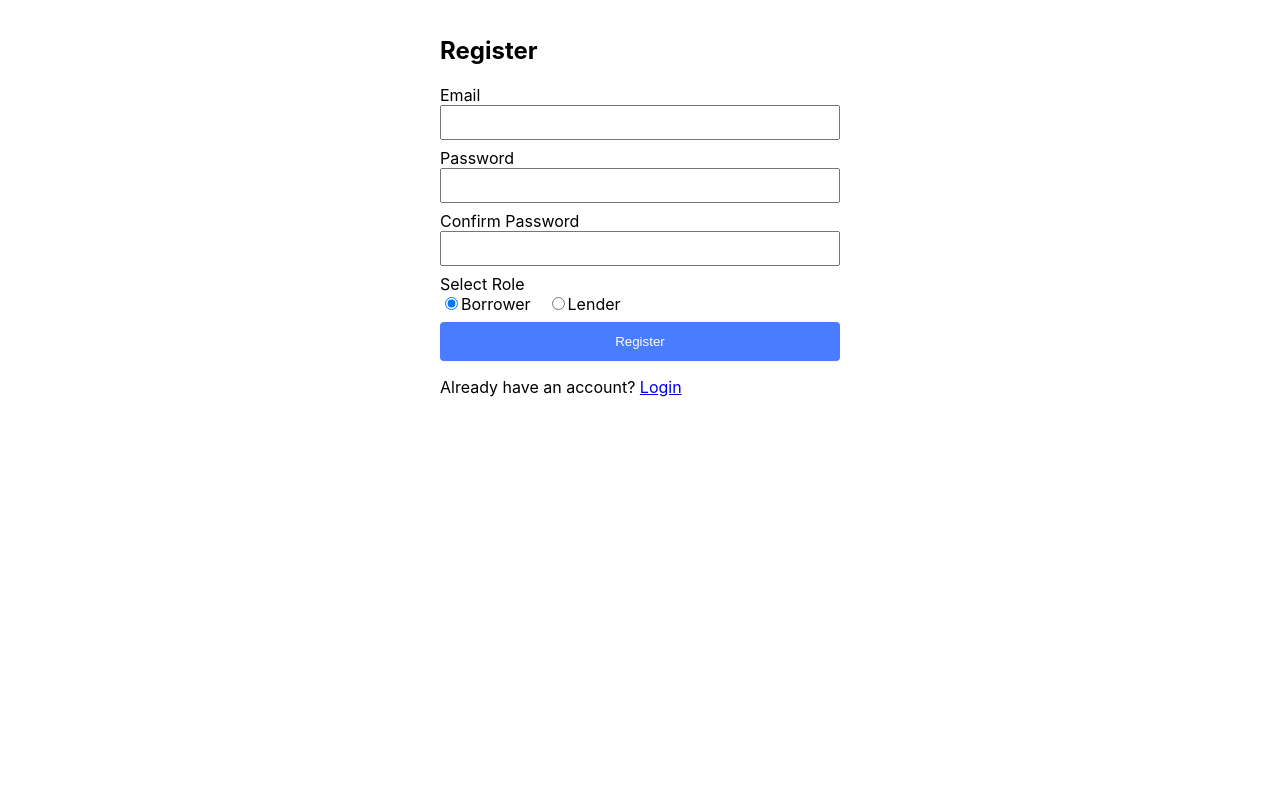
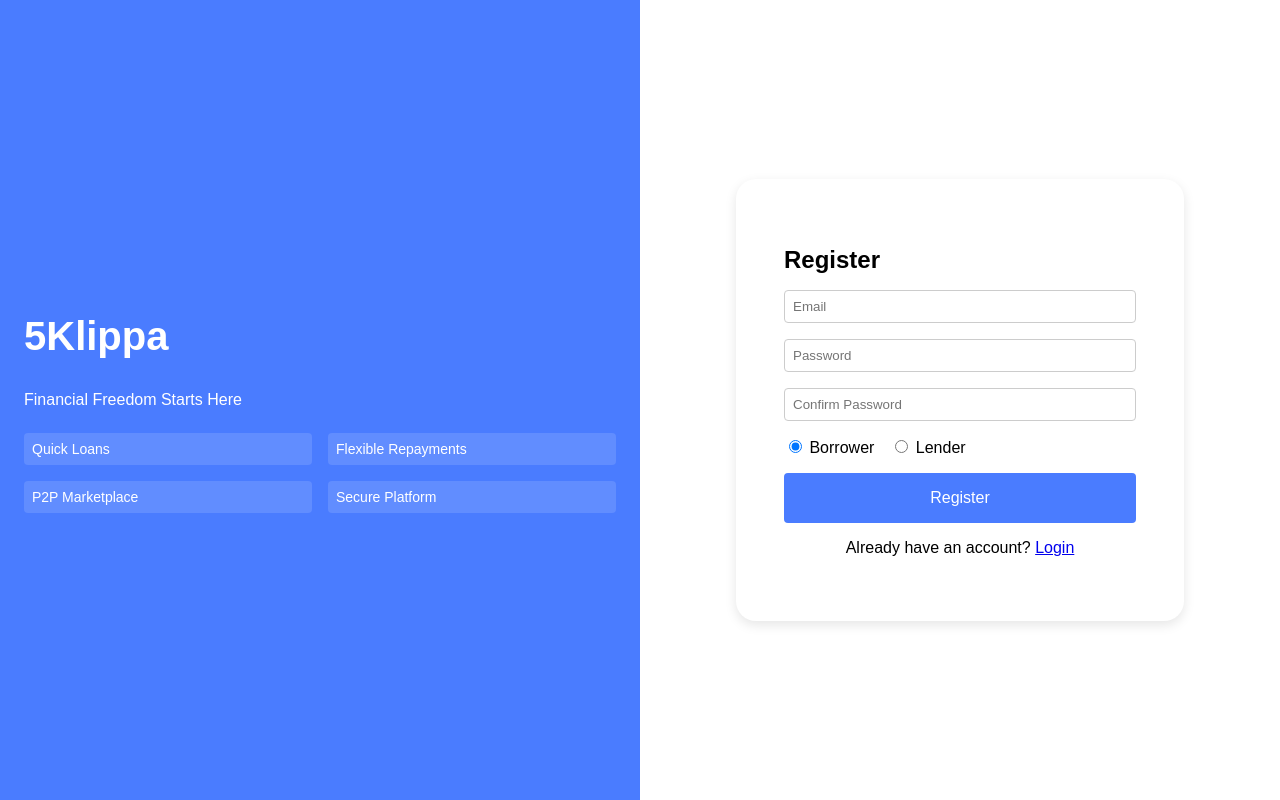
Before and after one commit to SiDMofokeng/5klippa, a React (Create React App) app in the folder 5klippa-web/: page /register in a window 1280 px wide. Built offline with nearby package versions, Linux system fonts and the light colour scheme.

Commit message:
feat: wrap web auth pages in AuthLayout and apply theme

```diff
--- a/5klippa-web/src/pages/LoginPage.js
+++ b/5klippa-web/src/pages/LoginPage.js
@@ -1,9 +1,11 @@
 // 5klippa-web/src/pages/LoginPage.js
 
-import React, { useState } from 'react';
-import { useNavigate, Link } from 'react-router-dom';
-import { signInWithEmailAndPassword } from 'firebase/auth';
-import { auth } from '../firebaseConfig';
+import React, { useState }                 from 'react';
+import { useNavigate, Link }               from 'react-router-dom';
+import { signInWithEmailAndPassword }       from 'firebase/auth';
+import { auth }                            from '../firebaseConfig';
+import AuthLayout                          from '../components/AuthLayout';
+import theme                               from '../theme';
 
 export default function LoginPage() {
   const [email, setEmail]       = useState('');
@@ -14,8 +16,7 @@
 
   const handleLogin = async (e) => {
     e.preventDefault();
-    setError('');
-    setLoading(true);
+    setError(''); setLoading(true);
     try {
       await signInWithEmailAndPassword(auth, email.trim(), password);
       navigate('/dashboard', { replace: true });
@@ -26,49 +27,68 @@
     }
   };
 
+  const styles = {
+    form: {
+      maxWidth: '400px',
+      margin: 'auto',
+      padding: `${theme.spacing.large}px`,
+    },
+    input: {
+      width: '100%',
+      padding: `${theme.spacing.small}px`,
+      marginBottom: `${theme.spacing.medium}px`,
+      border: `1px solid ${theme.colors.border}`,
+      borderRadius: `${theme.radii.small}px`,
+      boxSizing: 'border-box',
+    },
+    button: {
+      width: '100%',
+      padding: `${theme.spacing.medium}px`,
+      background: theme.colors.primary,
+      color: theme.colors.cardBackground,
+      border: 'none',
+      borderRadius: `${theme.radii.small}px`,
+      fontSize: theme.fontSizes.body,
+      cursor: 'pointer',
+    },
+    error: {
+      color: theme.colors.error,
+      marginBottom: `${theme.spacing.small}px`,
+    },
+    footer: {
+      marginTop: `${theme.spacing.medium}px`,
+      textAlign: 'center',
+    },
+  };
+
   return (
-    <div style={{ maxWidth: 400, margin: 'auto', padding: '1rem' }}>
-      <h2>Login</h2>
-      <form onSubmit={handleLogin}>
-        <div style={{ marginBottom: '0.5rem' }}>
-          <label>Email</label>
+    <AuthLayout>
+      <form onSubmit={handleLogin} style={styles.form}>
+        <h2 style={{ marginBottom: `${theme.spacing.medium}px` }}>Login</h2>
         <input
           type="email"
+          placeholder="Email"
           value={email}
           onChange={e => setEmail(e.target.value)}
           required
-            style={{ width: '100%', padding: '8px', boxSizing: 'border-box' }}
+          style={styles.input}
         />
-        </div>
-        <div style={{ marginBottom: '0.5rem' }}>
-          <label>Password</label>
         <input
           type="password"
+          placeholder="Password"
           value={password}
           onChange={e => setPassword(e.target.value)}
           required
-            style={{ width: '100%', padding: '8px', boxSizing: 'border-box' }}
+          style={styles.input}
         />
-        </div>
-        {error && <p style={{ color: 'red' }}>{error}</p>}
-        <button
-          type="submit"
-          disabled={loading}
-          style={{
-            width: '100%',
-            padding: '12px',
-            background: '#4A7CFF',
-            color: '#fff',
-            border: 'none',
-            borderRadius: '4px',
-          }}
-        >
+        {error && <p style={styles.error}>{error}</p>}
+        <button type="submit" disabled={loading} style={styles.button}>
           {loading ? 'Logging in…' : 'Login'}
         </button>
-      </form>
-      <p style={{ marginTop: '1rem' }}>
+        <p style={styles.footer}>
           New user? <Link to="/register">Register here</Link>
         </p>
-    </div>
+      </form>
+    </AuthLayout>
   );
 }
--- a/5klippa-web/src/pages/RegisterPage.js
+++ b/5klippa-web/src/pages/RegisterPage.js
@@ -1,18 +1,20 @@
 // 5klippa-web/src/pages/RegisterPage.js
 
-import React, { useState } from 'react';
-import { useNavigate, Link } from 'react-router-dom';
-import { createUserWithEmailAndPassword } from 'firebase/auth';
-import { auth, db } from '../firebaseConfig';
-import { doc, setDoc } from 'firebase/firestore';
+import React, { useState }                   from 'react';
+import { useNavigate, Link }                 from 'react-router-dom';
+import { createUserWithEmailAndPassword }     from 'firebase/auth';
+import { auth, db }                          from '../firebaseConfig';
+import { doc, setDoc }                       from 'firebase/firestore';
+import AuthLayout                            from '../components/AuthLayout';
+import theme                                 from '../theme';
 
 export default function RegisterPage() {
-  const [email, setEmail]             = useState('');
-  const [password, setPassword]       = useState('');
+  const [email, setEmail]           = useState('');
+  const [password, setPassword]     = useState('');
   const [confirmPassword, setConfirmPassword] = useState('');
-  const [role, setRole]               = useState('borrower');
-  const [loading, setLoading]         = useState(false);
-  const [error, setError]             = useState('');
+  const [role, setRole]             = useState('borrower');
+  const [loading, setLoading]       = useState(false);
+  const [error, setError]           = useState('');
   const navigate = useNavigate();
 
   const handleRegister = async (e) => {
@@ -41,80 +43,97 @@
     }
   };
 
+  const styles = {
+    form: {
+      maxWidth: '400px',
+      margin: 'auto',
+      padding: `${theme.spacing.large}px`,
+    },
+    input: {
+      width: '100%',
+      padding: `${theme.spacing.small}px`,
+      marginBottom: `${theme.spacing.medium}px`,
+      border: `1px solid ${theme.colors.border}`,
+      borderRadius: `${theme.radii.small}px`,
+      boxSizing: 'border-box',
+    },
+    radioGroup: {
+      marginBottom: `${theme.spacing.medium}px`,
+    },
+    button: {
+      width: '100%',
+      padding: `${theme.spacing.medium}px`,
+      background: theme.colors.primary,
+      color: theme.colors.cardBackground,
+      border: 'none',
+      borderRadius: `${theme.radii.small}px`,
+      fontSize: theme.fontSizes.body,
+      cursor: 'pointer',
+    },
+    error: {
+      color: theme.colors.error,
+      marginBottom: `${theme.spacing.small}px`,
+    },
+    footer: {
+      marginTop: `${theme.spacing.medium}px`,
+      textAlign: 'center',
+    },
+  };
+
   return (
-    <div style={{ maxWidth: 400, margin: 'auto', padding: '1rem' }}>
-      <h2>Register</h2>
-      <form onSubmit={handleRegister}>
-        <div style={{ marginBottom: '0.5rem' }}>
-          <label>Email</label>
+    <AuthLayout>
+      <form onSubmit={handleRegister} style={styles.form}>
+        <h2 style={{ marginBottom: `${theme.spacing.medium}px` }}>Register</h2>
         <input
           type="email"
+          placeholder="Email"
           value={email}
           onChange={e => setEmail(e.target.value)}
           required
-            style={{ width: '100%', padding: '8px', boxSizing: 'border-box' }}
+          style={styles.input}
         />
-        </div>
-        <div style={{ marginBottom: '0.5rem' }}>
-          <label>Password</label>
         <input
           type="password"
+          placeholder="Password"
           value={password}
           onChange={e => setPassword(e.target.value)}
           required
-            style={{ width: '100%', padding: '8px', boxSizing: 'border-box' }}
+          style={styles.input}
         />
-        </div>
-        <div style={{ marginBottom: '0.5rem' }}>
-          <label>Confirm Password</label>
         <input
           type="password"
+          placeholder="Confirm Password"
           value={confirmPassword}
           onChange={e => setConfirmPassword(e.target.value)}
           required
-            style={{ width: '100%', padding: '8px', boxSizing: 'border-box' }}
+          style={styles.input}
         />
-        </div>
-        <div style={{ marginBottom: '0.5rem' }}>
-          <label>Select Role</label><br/>
+        <div style={styles.radioGroup}>
           <label>
             <input
               type="radio"
               value="borrower"
               checked={role === 'borrower'}
               onChange={() => setRole('borrower')}
-            />
-            Borrower
+            /> Borrower
           </label>
-          <label style={{ marginLeft: '1rem' }}>
+          <label style={{ marginLeft: `${theme.spacing.medium}px` }}>
             <input
               type="radio"
               value="lender"
               checked={role === 'lender'}
               onChange={() => setRole('lender')}
-            />
-            Lender
+            /> Lender
           </label>
         </div>
-        {error && <p style={{ color: 'red' }}>{error}</p>}
-        <button
-          type="submit"
-          disabled={loading}
-          style={{
-            width: '100%',
-            padding: '12px',
-            background: '#4A7CFF',
-            color: '#fff',
-            border: 'none',
-            borderRadius: '4px',
-          }}
-        >
+        {error && <p style={styles.error}>{error}</p>}
+        <button type="submit" disabled={loading} style={styles.button}>
           {loading ? 'Creating…' : 'Register'}
         </button>
-      </form>
-      <p style={{ marginTop: '1rem' }}>
+        <p style={styles.footer}>
           Already have an account? <Link to="/login">Login</Link>
         </p>
-    </div>
+      </form>
+    </AuthLayout>
   );
 }
```
Lines whose indentation alone changed are shown as unchanged.
